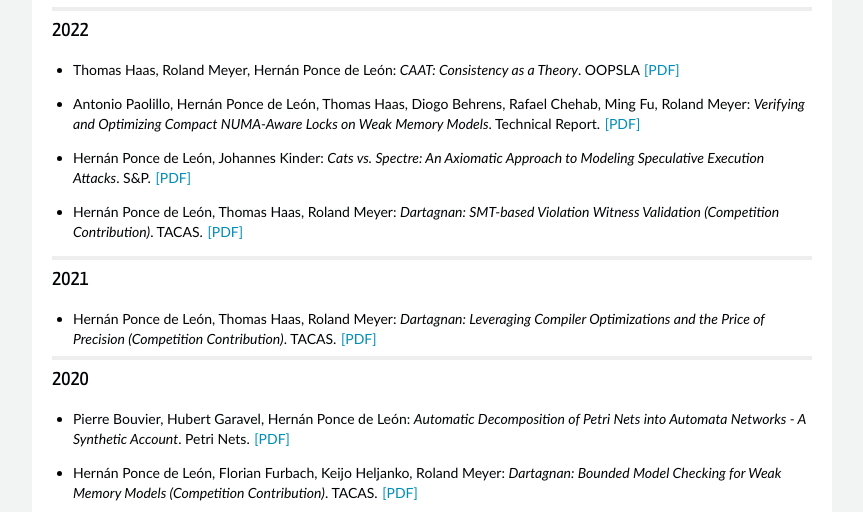
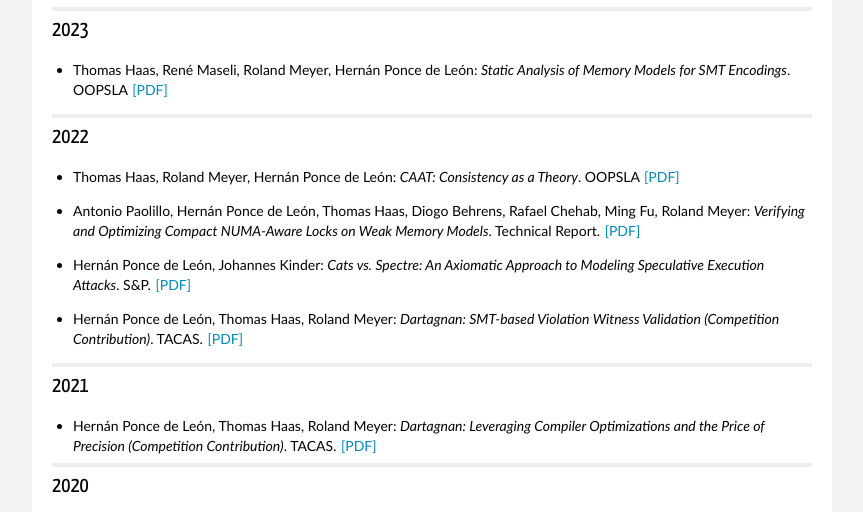
Before and after one commit to hernanponcedeleon/hernanponcedeleon.github.io, a plain HTML site: page pages/publications.html in a window 1280 px wide. Shown: the part 216-728 px from the top of the page, without its empty margins (208-1071 px from the left). Drawn offline with Linux system fonts and the light colour scheme.

Commit message:
Add OOPSLA 2023 paper

```diff
--- a/pages/publications.html
+++ b/pages/publications.html
@@ -24,7 +24,14 @@
 <section id="content" class="body">
     <h1 class="entry-title">Publications</h1>
 
-    <hr>
+<hr>
+<h2>2023</h2>
+<ul>
+<li>
+<p>Thomas Haas, René Maseli, Roland Meyer, Hernán Ponce de León: <em>Static Analysis of Memory Models for SMT Encodings</em>. OOPSLA <a href="../pdfs/oopsla2023.pdf">[PDF]</a></p>
+</li>
+</ul>
+<hr>
 <h2>2022</h2>
 <ul>
 <li>
```
Also changed, not shown: 1 other file.
